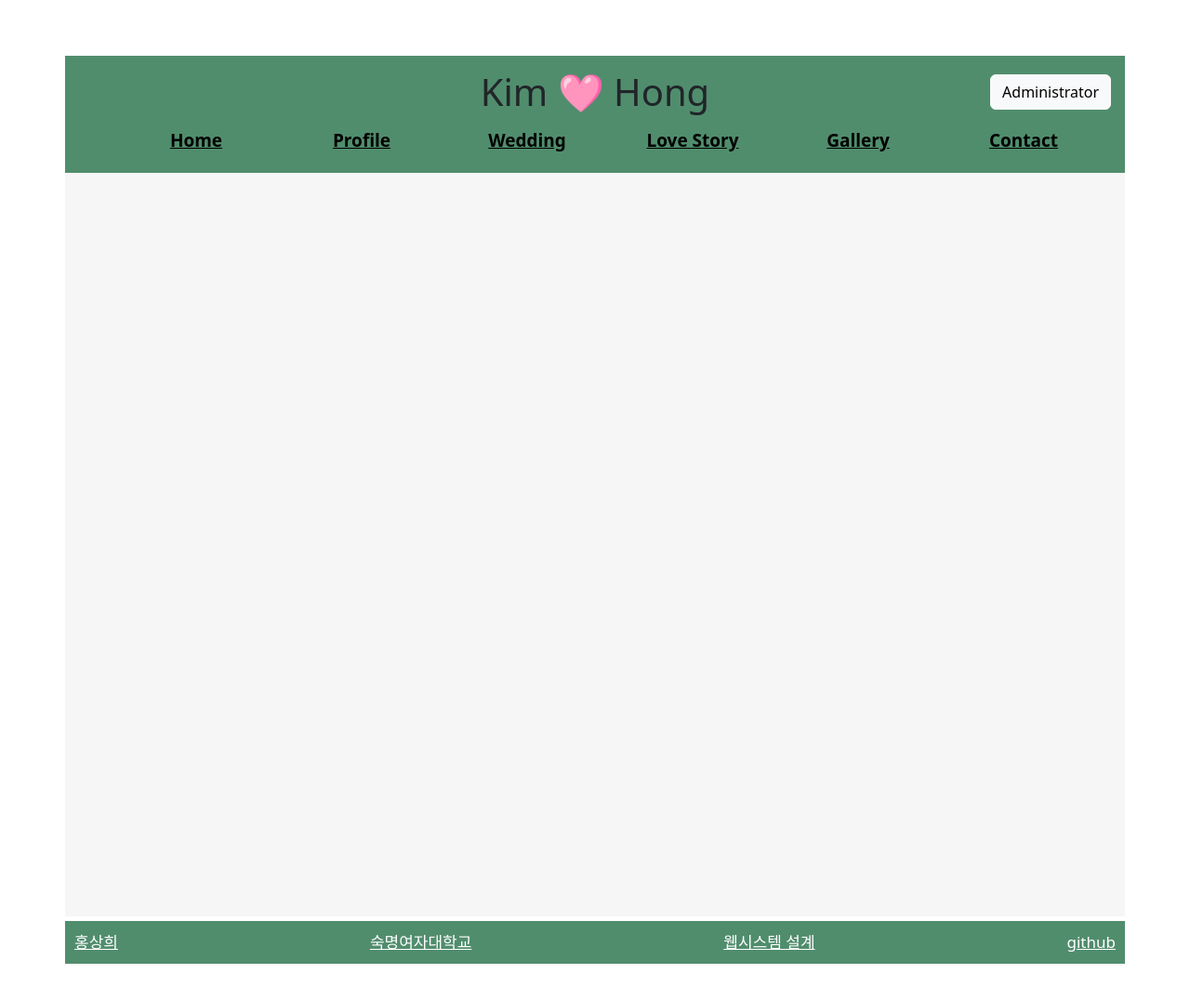
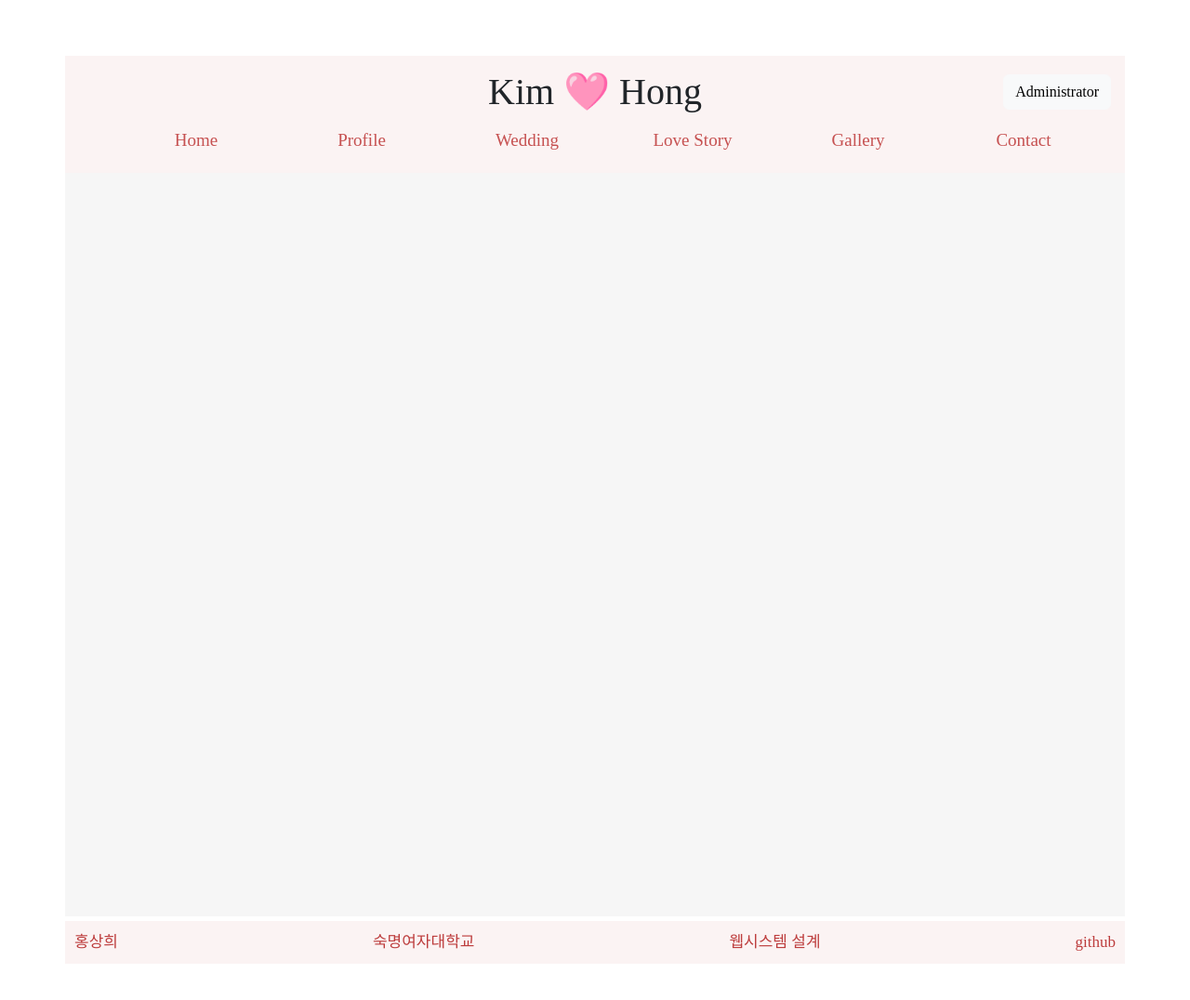
Before and after one commit to SangHee-Hong/web2024, a plain HTML site: page project/home.html in a window 1280 px wide. Shown: the whole page at 93% size. Drawn offline with nearby package versions, Linux system fonts and the light colour scheme.

Commit message:
home 화면 디자인 완료

```diff
--- a/project/home.html
+++ b/project/home.html
@@ -2,11 +2,14 @@
 <html lang="ko">
 <head>
 	<meta charset="utf-8">
-	<title>기말 프로젝트</title>
+	<title>HTML + CSS 실습 5</title>
 	<link rel="stylesheet" href="style.css">
 	<link href="https://cdn.jsdelivr.net/npm/bootstrap@5.3.3/dist/css/bootstrap.min.css" rel="stylesheet" integrity="sha384-QWTKZyjpPEjISv5WaRU9OFeRpok6YctnYmDr5pNlyT2bRjXh0JMhjY6hW+ALEwIH" crossorigin="anonymous">
 	<script src="https://cdn.jsdelivr.net/npm/bootstrap@5.3.3/dist/js/bootstrap.bundle.min.js" integrity="sha384-YvpcrYf0tY3lHB60NNkmXc5s9fDVZLESaAA55NDzOxhy9GkcIdslK1eN7N6jIeHz" crossorigin="anonymous"></script>
-</head>
+	<link rel="preconnect" href="https://fonts.googleapis.com">
+	<link rel="preconnect" href="https://fonts.gstatic.com" crossorigin>
+	<link href="https://fonts.googleapis.com/css2?family=Noto+Serif+KR:wght@200..900&display=swap" rel="stylesheet">
+	</head>
 <body>
 <div class="flex-container">
 	<header id="top_header">
@@ -14,7 +17,7 @@
             <h1> Kim 🩷 Hong </h1>
 		</hgroup>
 		<div id="login">
-			<button type="button" class="btn btn-light">Administrator</button>
+			<button type="button" onclick="location.href='login.html'" class="btn btn-light">Administrator</button>
 		</div>
         <nav>
 			<ul id="navi">
--- a/project/style.css
+++ b/project/style.css
@@ -1,4 +1,18 @@
-.flex-container{
+* {
+
+    font-family: "Noto Serif KR", serif;
+    font-optical-sizing: auto;
+    font-weight: 500;
+    font-style: normal;
+
+
+}
+
+a {
+    text-decoration: none !important;  /* 링크 텍스트의 밑줄 제거 */
+}
+
+.flex-container {
     width: 1200px;
     padding: 30px;
     margin: 30px;
@@ -13,7 +27,7 @@
     padding: 15px;
     display: flex;
     flex-direction: column;
-    background-color: rgb(80, 141, 109);
+    background-color: rgb(251, 243, 243);
     align-items: center;
     justify-content: center;
     position: relative;
@@ -32,14 +46,12 @@
 
 .btn {
     padding: 5px 10px;
-    background-color: #e0e0e0;
+    background-color: #f5f5f5;
     border: none;
     cursor: pointer;
 }
 
-
-
-#navi{
+#navi {
     margin: 0 auto;
     width: 1100px;
     display: flex;
@@ -47,30 +59,28 @@
     justify-content: space-around;
     font-size: 19px;
     font-weight: bold;
-
 }
 
-#navi > li{
+#navi > li {
     width: 100%;
     text-align: center;
     line-height: 40px;
-    background-color: rgb(80, 141, 109);;
+    background-color: rgb(251, 243, 243);
     align-items: flex-end;
     position: relative;
     bottom: 0;
 }
 
-#navi a{
-    color: black;
+#navi a {
+    color: rgb(198, 81, 81);
 }
 
-#navi >li:hover{
-    background-color: #7fe9b6;
-
+#navi > li:hover {
+    background-color: #ffcccc;
 }
 
-#navi >li:hover a{
-    color: rgb(37, 125, 169);
+#navi > li:hover a {
+    color: rgb(255, 96, 96);
 }
 
 .submenu {
@@ -79,49 +89,45 @@
     left: 0;
     width: 100%;
     visibility: hidden;
-
+    background-color: rgb(252, 222, 222);
 }
 
-#navi >li:hover .submenu{
+#navi > li:hover .submenu {
     visibility: visible;
-    background-color: rgb(181, 213, 196);
 }
 
-#navi >li:hover .submenu a{
-    visibility: visible;
-    background-color: rgb(181, 213, 196);
-    color: green;
+#navi > li:hover .submenu a {
+    color: rgb(225, 89, 89);
 }
 
-
-li{
+li {
     list-style: none;
 }
-.content{
+
+.content {
     height: 800px;
     display: flex;
     flex-direction: row;
-    margin-bottom:5px;
-    background-color:rgb(246, 246, 246);
-    justify-content:center;
+    margin-bottom: 5px;
+    background-color: rgb(246, 246, 246);
+    justify-content: center;
 }
 
-h3{
+h3 {
     margin-left: 5px;
     font-size: 25px;
 }
+
 .footer ul {
-    background-color: rgb(80, 141, 109);
+    background-color: rgb(251, 243, 243);
     margin-top: 0px;
-    padding:10px;
+    padding: 10px;
     display: flex;
     flex-direction: row;
     justify-content: space-between;
     font-size: 17px;
-
-
 }
 
-#foot a{
-    color: white;
+#foot a {
+    color: rgb(189, 61, 61);
 }
```
Also changed, not shown: index.html (+8 -3 lines).
